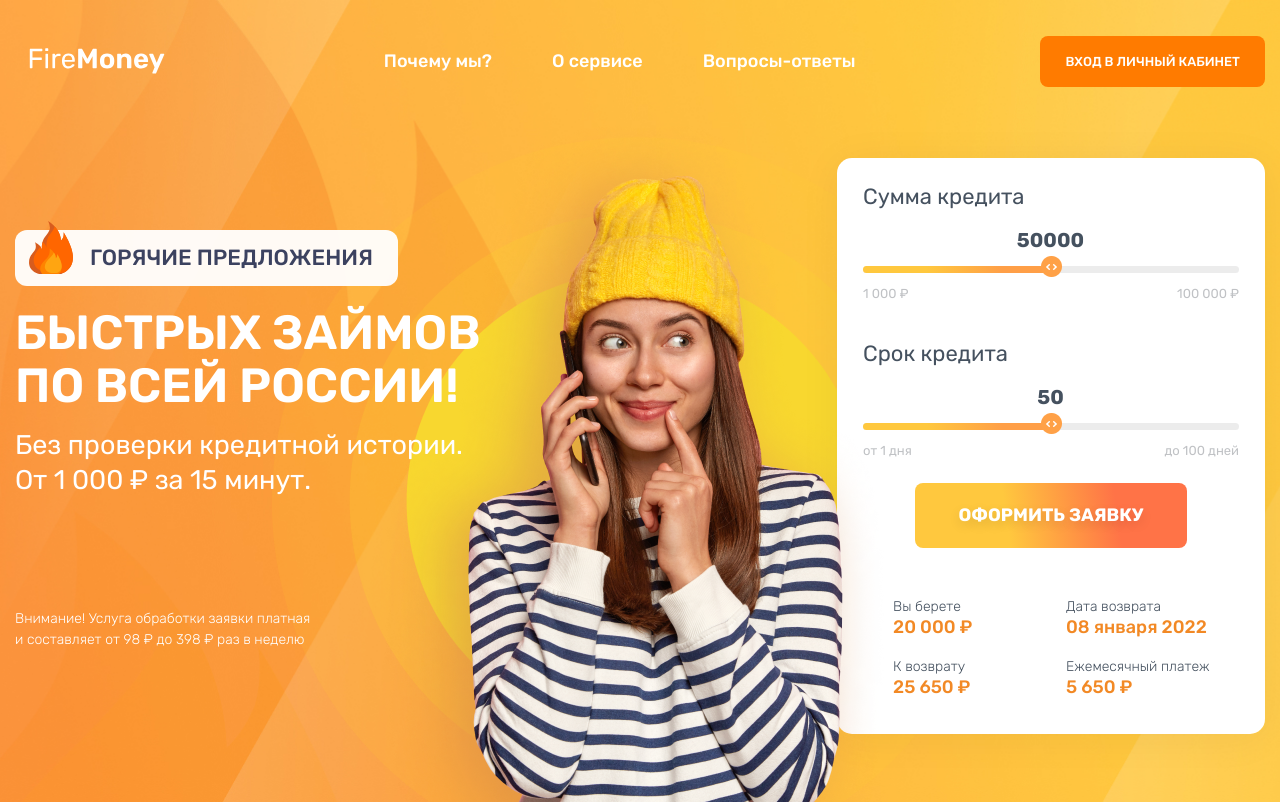
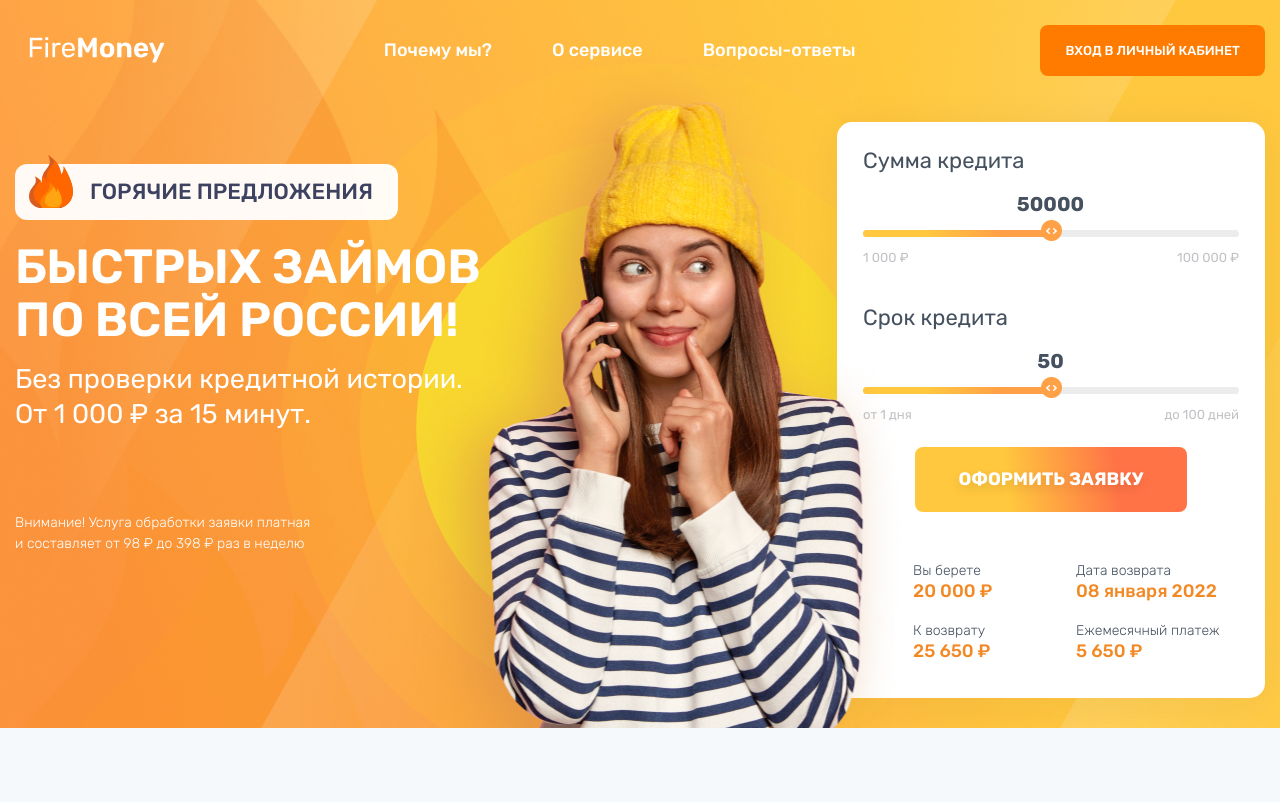
Before and after one commit to profunarsenal/fire-money, a Vue app: page / in a window 1280 px wide. Built offline with nearby package versions, Linux system fonts and the light colour scheme.

Commit message:
change style

```diff
--- a/src/assets/style/base.scss
+++ b/src/assets/style/base.scss
@@ -7,6 +7,7 @@ body {
   font-size: 16px;
   min-width: 320px;
   color: #536473;
+  background: #F6F9FC;
 }
 
 .container {
--- a/src/components/HeaderBlock.vue
+++ b/src/components/HeaderBlock.vue
@@ -69,6 +69,10 @@ export default {
   align-items: center;
   justify-content: space-between;
   min-height: 122px;
+
+  @media (max-width: 1400.98px) {
+    min-height: 100px;
+  }
 
   @media (max-width: 767.98px) {
     min-height: 80px;
--- a/src/components/MainScreen.vue
+++ b/src/components/MainScreen.vue
@@ -106,6 +106,10 @@ export default {
   background-size: cover;
   overflow: hidden;
 
+  @media (max-width: 1400.98px) {
+    padding: 122px 0 30px;
+  }
+
   @media (max-width: 1200.98px) {
     padding: 118px 0 20px;
   }
@@ -126,6 +130,10 @@ export default {
   margin-top: 72px;
   color: #fff;
 
+  @media (max-width: 1400.98px) {
+    margin-top: 42px;
+  }
+
   @media (max-width: 1200.98px) {
     margin-bottom: 37px;
     text-align: center;
@@ -137,9 +145,9 @@ export default {
   img {
     position: absolute;
     z-index: 1;
-    left: 50%;
+    left: 53%;
     bottom: -30px;
-    transform: translateX(-50%);
+    transform: translateX(-53%);
 
     &:first-child {
       z-index: 2;
@@ -292,6 +300,10 @@ export default {
   font-size: 14px;
   line-height: 145.5%;
 
+  @media (max-width: 1400.98px) {
+    margin-top: 80px;
+  }
+
   @media (max-width: 1200.98px) {
     max-width: 100%;
     margin-top: 10px;
@@ -374,12 +386,12 @@ export default {
 }
 
 .credit-window-calc {
-  padding-left: 30px;
+  padding-left: 50px;
   margin-top: 50px;
   display: flex;
 
   @media (max-width: 991.98px) {
-    padding-left: 50px;
+    padding-left: 45px;
   }
 
   @media (max-width: 767.98px) {
```
